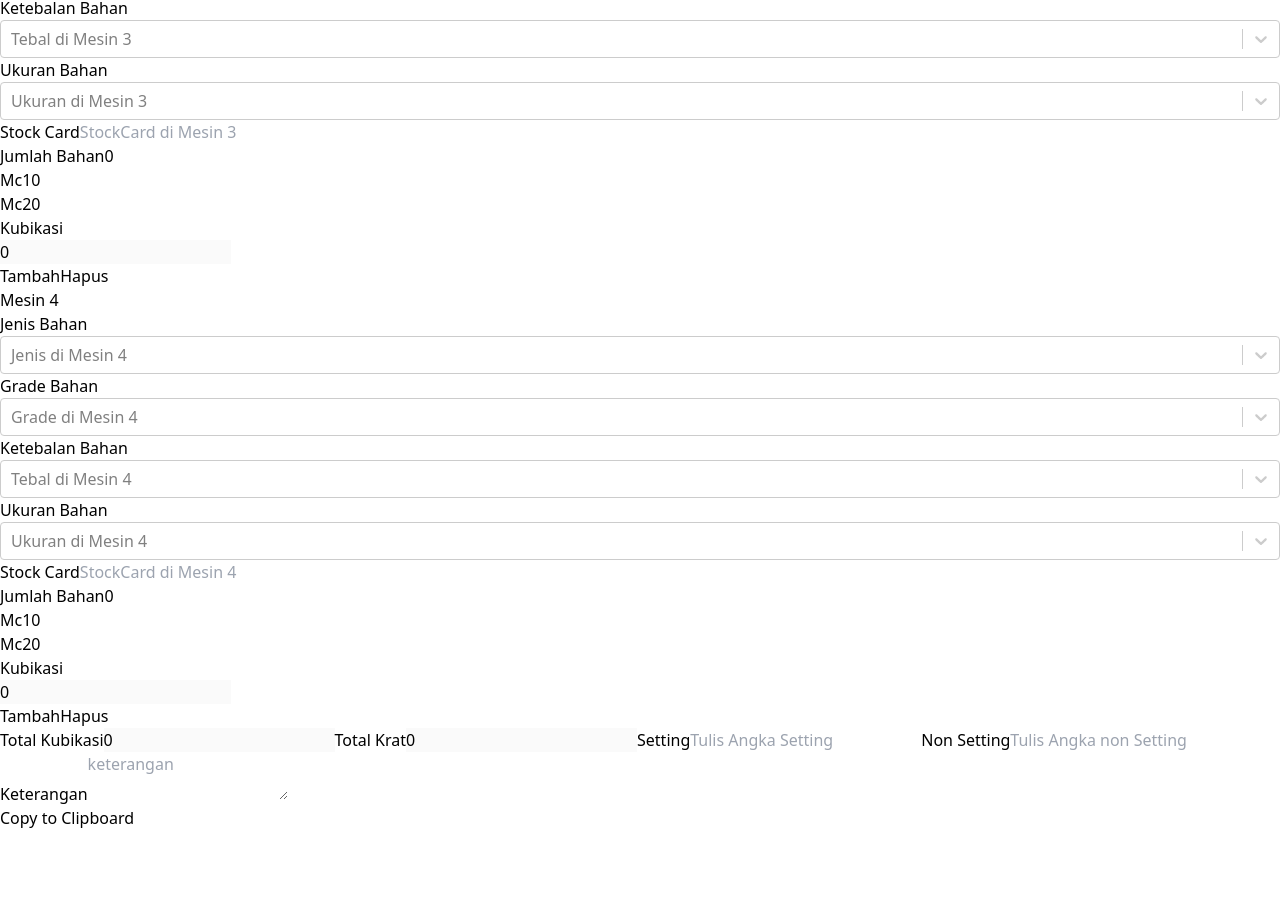
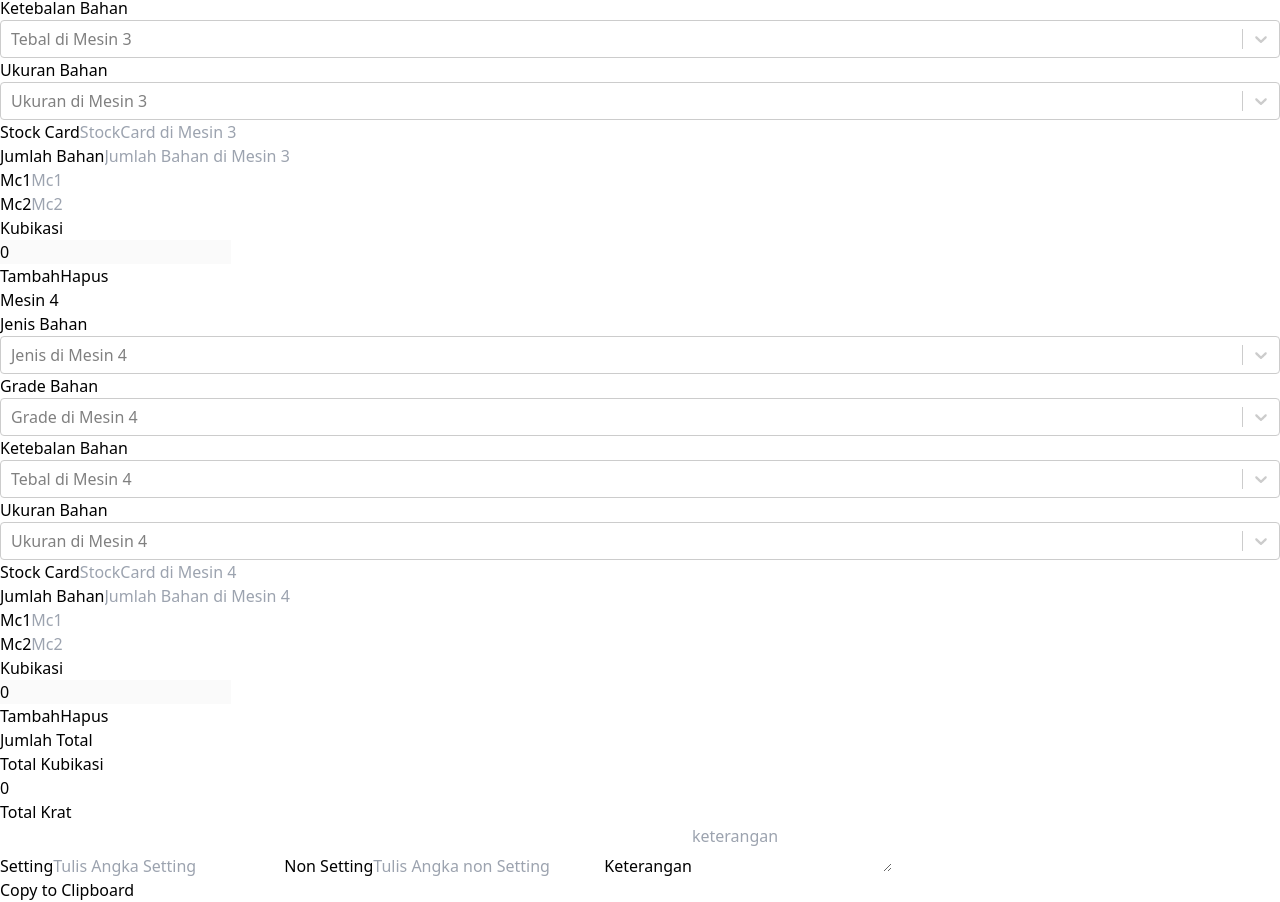
Before and after one commit to danilaudza/laphasildryer, a React (Vite) app: page / in a window 1280 px wide. Shown: the part 1094-1996 px from the top of the page. Before the commit the page ends 1924 px from the top, so only its background shows below. Built offline with nearby package versions, Linux system fonts and the light colour scheme; the HTML template or start-up script is replaced by a standard one.

Commit message:
add krat and jumlah total

```diff
--- a/index.html
+++ b/index.html
@@ -7,7 +7,7 @@
     <meta name="theme-color" content="#000000" />
     <meta
       name="description"
-      content="Web site created using create-react-app"
+      content="Laporan Hasil Dryer Gabriel Dicky"
     />
     <link rel="apple-touch-icon" href="/favicon.ico" />
     <!--
--- a/src/Components/MultiField.tsx
+++ b/src/Components/MultiField.tsx
@@ -12,10 +12,10 @@ const MultiField = ({ sendData, mesin }) => {
       tebal: { value: 0, label: "", pcs: 0 },
       ukuran: { value: 0, label: "" },
       stockcard: "",
-      jmlbahan: 0,
+      jmlbahan: null,
       asalLuar: "",
-      mc1: 0,
-      mc2: 0,
+      mc1: null,
+      mc2: null,
       kubikasi: 0,
     },
   ]);
@@ -52,10 +52,10 @@ const MultiField = ({ sendData, mesin }) => {
         tebal: { value: 0, label: "", pcs: 0 },
         ukuran: { value: 0, label: "" },
         stockcard: "",
-        jmlbahan: 0,
+        jmlbahan: null,
         asalLuar: "",
-        mc1: 0,
-        mc2: 0,
+        mc1: null,
+        mc2: null,
         kubikasi: 0,
       },
     ]);
@@ -152,7 +152,7 @@ const MultiField = ({ sendData, mesin }) => {
             onChange={(e) =>
               handleSelect(inputField.id, parseInt(e.target.value), "jmlbahan")
             }
-            value={inputField.jmlbahan}
+            value={inputField.jmlbahan || ''}
           />
           <div className="flex flex-row gap-4">
             <div className="w-full lg:w-1/4">
@@ -164,7 +164,7 @@ const MultiField = ({ sendData, mesin }) => {
                 onChange={(e) =>
                   handleSelect(inputField.id, parseInt(e.target.value), "mc1")
                 }
-                value={inputField.mc1}
+                value={inputField.mc1 || ''}
               ></input>
             </div>
             <div className="w-full lg:w-1/4">
@@ -176,7 +176,7 @@ const MultiField = ({ sendData, mesin }) => {
                 onChange={(e) =>
                   handleSelect(inputField.id, parseInt(e.target.value), "mc2")
                 }
-                value={inputField.mc2}
+                value={inputField.mc2 || ''}
               ></input>
             </div>
           </div>
--- a/src/Components/Total.tsx
+++ b/src/Components/Total.tsx
@@ -1,41 +1,47 @@
 import React, { useEffect, useState } from "react";
 
-const Total = ({ getKubikasi, getSetting, getKeterangan, getKrat }) => {
+const Total = ({ getKubikasi, getSetting, getKeterangan, res }) => {
   const [setting, setSetting] = useState<number>(null);
   const [nonSetting, setNonSetting] = useState<number>(null);
   const [keterangan, setKeterangan] = useState<string>("");
 
-  const [krat,sisa] = getKrat()
   useEffect(() => {
     getSetting(setting, nonSetting);
     getKeterangan(keterangan);
-    console.log(krat)
   }, [setting, nonSetting, keterangan]);
 
   return (
     <div className="flex flex-col p-5">
+      <label className="mb-1">Jumlah Total</label>
+      <div className="border-2 rounded-md px-3 py-2 focus:outline-blue-600 mb-2 pointer-events-none bg-[#fafafa]">
+        {res.map((item, index) => (
+          <div key={index}>
+            {item["jenis"]} {item["tebal"]} {item["jmlbahan"]} Pcs
+          </div>
+        ))}
+      </div>
       <label className="mb-1">Total Kubikasi</label>
-      <input
-        type="number"
-        className="border-2 rounded-md px-3 py-2 focus:outline-blue-600 mb-2"
-        placeholder="Total m3"
-        disabled
-        value={getKubikasi()}
-      />
+      <div
+        className="border-2 rounded-md px-3 py-2 focus:outline-blue-600 mb-2 pointer-events-none bg-[#fafafa]"
+      >
+        {getKubikasi()}
+      </div>
       <label className="mb-1">Total Krat</label>
-      <input
-        type="number"
-        className="border-2 rounded-md px-3 py-2 focus:outline-blue-600 mb-2"
-        placeholder="Total m3"
-        disabled
-        value={krat}
-      />
+      <div className="border-2 rounded-md px-3 py-2 focus:outline-blue-600 mb-2 pointer-events-none bg-[#fafafa]">
+        {res.map((item, index) => (
+          <div key={index}>
+            {item["jenis"]} {item["tebal"]}{" "}
+            {Math.floor(item["jmlbahan"] / item["pcs"])} Krat +{" "}
+            {item["jmlbahan"] % item["pcs"]}`
+          </div>
+        ))}
+      </div>
       <label className="mb-1">Setting</label>
       <input
         type="number"
         className="border-2 rounded-md px-3 py-2 focus:outline-blue-600 mb-2"
         placeholder="Tulis Angka Setting"
-        value={setting}
+        value={setting || ''}
         onChange={(e) => setSetting(parseInt(e.target.value))}
       />
       <label className="mb-1">Non Setting</label>
@@ -43,7 +49,7 @@ const Total = ({ getKubikasi, getSetting, getKeterangan, getKrat }) => {
         type="number"
         className="border-2 rounded-md px-3 py-2 focus:outline-blue-600 mb-2"
         placeholder="Tulis Angka non Setting"
-        value={nonSetting}
+        value={nonSetting || ''}
         onChange={(e) => setNonSetting(parseInt(e.target.value))}
       />
       <label className="mb-1">Keterangan</label>
--- a/src/Object/Function.tsx
+++ b/src/Object/Function.tsx
@@ -17,3 +17,27 @@ export const copyToClipboard = (e, text, data) => {
   console.log(data)
   alert(`Sudah di copy 👏`);
 };
+
+export const resultJumlahTotal = (res, optKrat) => {
+  res.forEach((input) => {
+    let pcsValue = null;
+
+    optKrat.forEach((opt) => {
+      if (opt.tebal === input["tebal"] && opt.ukuran === input["ukuran"]) {
+        pcsValue = opt.pcs;
+        input["pcs"] = pcsValue;
+      }
+    });
+  });
+}
+
+export const mergingData = (opcArr) => {
+  let res = Object.values(
+    opcArr.reduce((acc, { jmlbahan, ...r }) => {
+      let key = Object.entries(r).join("-");
+      acc[key] = acc[key] || { ...r, jmlbahan: 0 };
+      return (acc[key].jmlbahan += jmlbahan), acc;
+    }, {})
+  );
+  return res
+}
--- a/src/Object/Options.tsx
+++ b/src/Object/Options.tsx
@@ -29,3 +29,19 @@ export const optGrup = [
   { value: "B", label: "B" },
   { value: "C", label: "C" },
 ];
+
+export const optKrat = [
+  { ukuran: "2x4", tebal: "1.55", pcs: 650},
+  { ukuran: "2x4", label: "1.8" , pcs: 560 },
+  { ukuran: "2x4", label: "2.5" , pcs: 400 },
+  { ukuran: "2x4", label: "2.7" , pcs: 380 },
+  { ukuran: "2x4", label: "3.4" , pcs: 300 },
+
+  { ukuran: "4x4", tebal: "1.55", pcs: 650},
+  { ukuran: "4x4", label: "1.8" , pcs: 560 },
+  { ukuran: "4x4", label: "2.5" , pcs: 400 },
+  { ukuran: "4x4", label: "2.7" , pcs: 380 },
+  { ukuran: "4x4", label: "3.4" , pcs: 300 },
+
+  { ukuran: "4x8", label: "2.7" , pcs: 250 },
+]
--- a/src/Pages/Front.tsx
+++ b/src/Pages/Front.tsx
@@ -3,8 +3,12 @@ import Select from "react-select";
 import MultiField from "../Components/MultiField";
 import Total from "../Components/Total";
 import { init, days, monthNames } from "../Object/initial";
-import { copyToClipboard } from "../Object/Function";
-import { optGrup } from "../Object/Options";
+import {
+  copyToClipboard,
+  mergingData,
+  resultJumlahTotal,
+} from "../Object/Function";
+import { optGrup, optKrat } from "../Object/Options";
 
 const Front = () => {
   const [data1, setData1] = useState(init);
@@ -26,6 +30,7 @@ const Front = () => {
   const [keterangan, setKeterangan] = useState("");
   const [tanggal, setTanggal] = useState({});
   const [grup, setGrup] = useState("");
+  const [res, setRes] = useState([]);
 
   const sendData1 = (item) => {
     setData1(item);
@@ -47,11 +52,14 @@ const Front = () => {
     arr.push(
       `Hari ${tanggal["day"]} ${tanggal["date"]} ${tanggal["month"]} ${tanggal["year"]}\n`
     );
+
+    let totalBahan = 0;
+
     Object.entries(data.mesin).map(([key, mesin]) => {
       arr.push(`*${mesin.mesin}*\n`);
 
       Object.entries(mesin.inputFields).map(([key2, values]) => {
-        if (values.stockcard.length != 0){
+        if (values.stockcard.length != 0) {
           if (values.stockcard.startsWith("L")) {
             arr.push(
               `Bahan  : ${values.jenis} ${values.grade} ${values.tebal["label"]} (${values.ukuran["label"]}) Luar ${values.asalLuar}`
@@ -61,22 +69,36 @@ const Front = () => {
               `Bahan  : ${values.jenis} ${values.grade} ${values.tebal["label"]} (${values.ukuran["label"]}) Rotary`
             );
           }
-        }else{
-          arr.push(
-            `Bahan  : `
-          )
+        } else {
+          arr.push(`Bahan  : `);
         }
+
         arr.push(`StockCard  : ${values.stockcard}`);
         arr.push(`Jumlah Bahan  : ${values.jmlbahan}`);
         arr.push(`Mc1  : ${values.mc1}`);
         arr.push(`Mc2  : ${values.mc2}`);
         arr.push(`Kubikasi : ${values.kubikasi.toFixed(2)} m³\n`);
+
+        totalBahan += values.jmlbahan;
+
         return 0;
       });
+
       return 0;
     });
-    arr.push(`*Jumlah Total*`);
-    arr.push(`*Krat Total*  : _${data.krat} Krat + ${data.sisa}_`);
+
+    arr.push(`*Jumlah Total* :`);
+    res.forEach((x) => {
+      arr.push(`  ${x["jenis"]} ${x["tebal"]} _${x["jmlbahan"]}_ Pcs`);
+    });
+    arr.push(`*Krat Total*  :`);
+    res.forEach((x) => {
+      arr.push(
+        `  ${x["jenis"]} ${x["tebal"]} ${Math.floor(
+          x["jmlbahan"] / x["pcs"]
+        )} Krat + ${x["jmlbahan"] % x["pcs"]}`
+      );
+    });
     arr.push(`*Kubikasi Total*  : _${data.total.toFixed(2)}_ m³`);
     arr.push(`*Non Setting*  : _${data.nosetting}_`);
     arr.push(`*Setting*  : _${data.setting}_`);
@@ -96,18 +118,42 @@ const Front = () => {
 
   const getKrat = () => {
     let krat = 0;
-    let sisa = 0
+    let sisa = 0;
     Object.entries(data.mesin).map(([key, mesin]) =>
       Object.entries(mesin.inputFields).map(([key2, values]) => {
         if (values.jenis === "OPC") {
-          console.log()
+          console.log();
           krat += Math.floor(values.jmlbahan / values.tebal["pcs"]);
-          sisa += values.jmlbahan % values.tebal["pcs"]
+          sisa += values.jmlbahan % values.tebal["pcs"];
         }
         return 0;
       })
     );
-    return [krat,sisa];
+    return [krat, sisa];
+  };
+
+  const getJumlahTotal = () => {
+    let opcArr = [];
+    Object.entries(data.mesin).map(([key, mesin]) => {
+      Object.entries(mesin.inputFields).map(([key2, values]) => {
+        if (values.jenis === "OPC") {
+          let col = [
+            values.tebal["label"],
+            values.jmlbahan,
+            values.ukuran["label"],
+          ];
+          let appendee = {
+            jenis: "OPC",
+            tebal: col[0],
+            jmlbahan: col[1],
+            ukuran: col[2],
+            pcs: 0,
+          };
+          opcArr.push(appendee);
+        }
+      });
+    });
+    return opcArr;
   };
 
   const getSetting = (st: number, nst: number) => {
@@ -128,6 +174,11 @@ const Front = () => {
   };
 
   useEffect(() => {
+    const opcArr = getJumlahTotal();
+    let res = mergingData(opcArr);
+    resultJumlahTotal(res, optKrat);
+    setRes(res);
+
     setData({
       ...data,
       grup: grup,
@@ -184,7 +235,7 @@ const Front = () => {
         getKubikasi={getKubikasi}
         getSetting={getSetting}
         getKeterangan={getKeterangan}
-        getKrat={getKrat}
+        res={res}
       ></Total>
       <button
         className="flex bg-blue-600 px-4 py-2 text-white font-bold mx-auto rounded-md mb-12"
```
